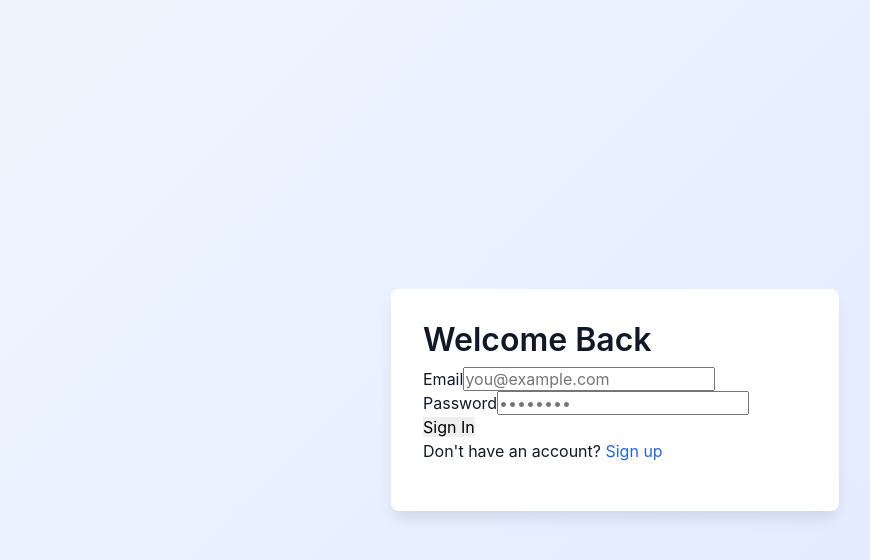
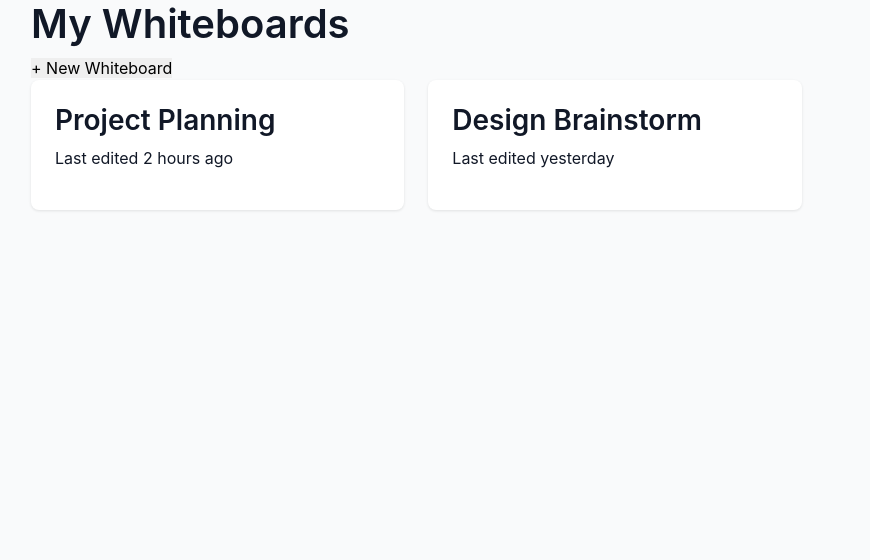
Before and after one commit to IronwallxR5/Let-s_Collab, a React app in the folder frontend/: page /dashboard in a window 1280 px wide. Before the commit this address led to /login. Shown: the top 560 px of the page, without its empty margins (25-895 px from the left). Built offline with nearby package versions, Linux system fonts and the light colour scheme; the HTML template or start-up script is replaced by a standard one.

Commit message:
simplify routing setup

```diff
--- a/frontend/src/App.jsx
+++ b/frontend/src/App.jsx
@@ -1,79 +1,21 @@
 import React from 'react';
-import { BrowserRouter as Router, Routes, Route, Navigate } from 'react-router-dom';
-import { Toaster } from 'react-hot-toast';
-import { useAuthStore } from './store/authStore';
-
-// Pages
+import { BrowserRouter, Routes, Route } from 'react-router-dom';
 import HomePage from './pages/HomePage';
 import LoginPage from './pages/LoginPage';
 import DashboardPage from './pages/DashboardPage';
 import WhiteboardPage from './pages/WhiteboardPage';
 
-// Protected Route Component
-const ProtectedRoute = ({ children }) => {
-  const { isAuthenticated } = useAuthStore();
-  return isAuthenticated ? children : <Navigate to="/login" replace />;
-};
-
 function App() {
   return (
-    <Router>
-      <div className="App">
-        <Routes>
-          {/* Public Routes */}
-          <Route path="/" element={<HomePage />} />
-          <Route path="/login" element={<LoginPage />} />
-          <Route path="/signup" element={<LoginPage />} />
-
-          {/* Protected Routes */}
-          <Route
-            path="/dashboard"
-            element={
-              <ProtectedRoute>
-                <DashboardPage />
-              </ProtectedRoute>
-            }
-          />
-          <Route
-            path="/whiteboard/:id"
-            element={
-              <ProtectedRoute>
-                <WhiteboardPage />
-              </ProtectedRoute>
-            }
-          />
-
-          {/* Fallback Route */}
-          <Route path="*" element={<Navigate to="/" replace />} />
-        </Routes>
-
-        {/* Toast Notifications */}
-        <Toaster
-          position="top-right"
-          toastOptions={{
-            duration: 3000,
-            style: {
-              background: '#363636',
-              color: '#fff',
-            },
-            success: {
-              duration: 3000,
-              iconTheme: {
-                primary: '#4ade80',
-                secondary: '#fff',
-              },
-            },
-            error: {
-              duration: 4000,
-              iconTheme: {
-                primary: '#ef4444',
-                secondary: '#fff',
-              },
-            },
-          }}
-        />
-      </div>
-    </Router>
+    <BrowserRouter>
+      <Routes>
+        <Route path="/" element={<HomePage />} />
+        <Route path="/login" element={<LoginPage />} />
+        <Route path="/signup" element={<LoginPage />} />
+        <Route path="/dashboard" element={<DashboardPage />} />
+        <Route path="/whiteboard/:id" element={<WhiteboardPage />} />
+      </Routes>
+    </BrowserRouter>
   );
 }
 
```
